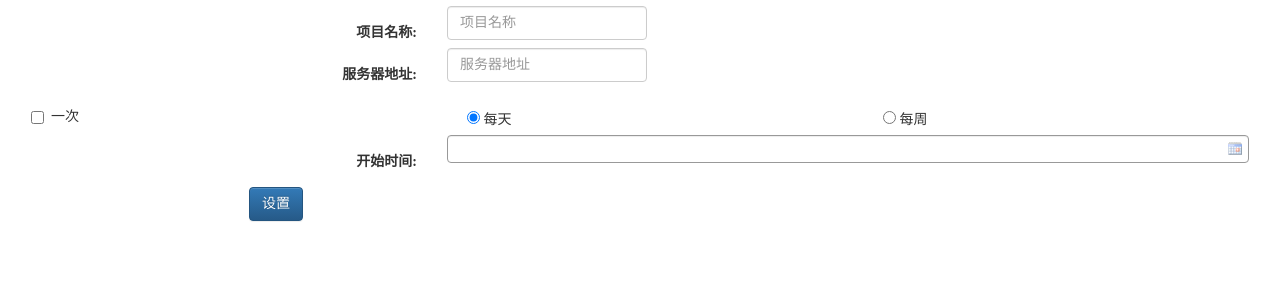
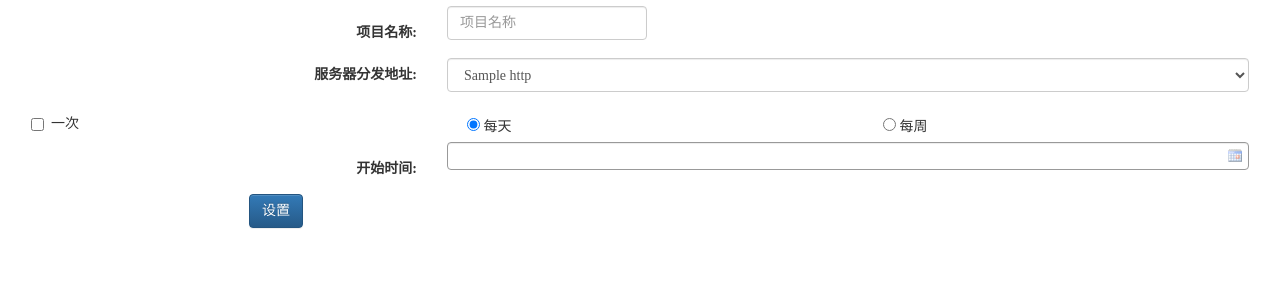
Before and after one commit to liwei123o0/SpiderStart, a Django app: template app/templates/setspider.html in a window 1280 px wide. Shown: the top 300 px of the page. Run offline with Django 3.2, Linux system fonts and the light colour scheme; the template is opened without the code that fills it: most values are stand-ins (such as "Sample title", 1, 10 or a date in 2020).

Commit message:
2016-8-27 1.9

```diff
--- a/app/templates/setspider.html
+++ b/app/templates/setspider.html
@@ -41,9 +41,13 @@
             </div>
         </div>
         <div class="form-group">
-            <label for="firstname" class="col-xs-4 control-label">服务器地址:</label>
+            <label for="firstname" class="col-xs-4 control-label">服务器分发地址:</label>
             <div class="col-xs-8">
-                <input type="text" class="form-control" id="firstname" placeholder="服务器地址" style="width: 200px">
+                <select class="form-control">
+                    {% for http in https %}
+                        <option>{{ http }}</option>
+                    {% endfor %}
+                </select>
             </div>
         </div>
         <div class="form-group">
--- a/app/views.py
+++ b/app/views.py
@@ -171,6 +171,8 @@ def stopspider(request):
     return HttpResponse(u"停止状态:%s"%(status))
 
 def setspider(request):
+    https = []
 
-
-    return render(request,"setspider.html")
+    for c in conf:
+        https.append(c['http'])
+    return render(request,"setspider.html",{'https':https})
```
